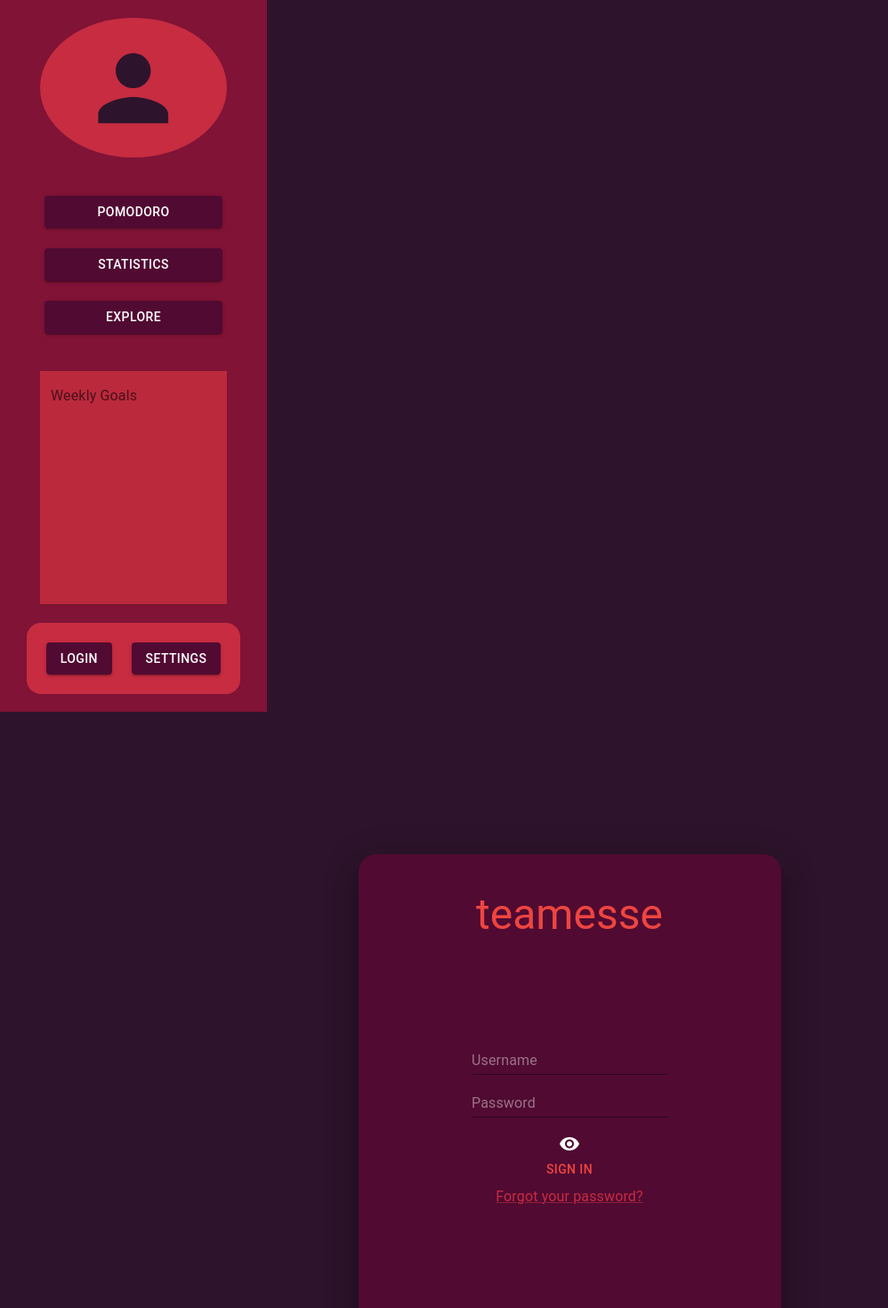
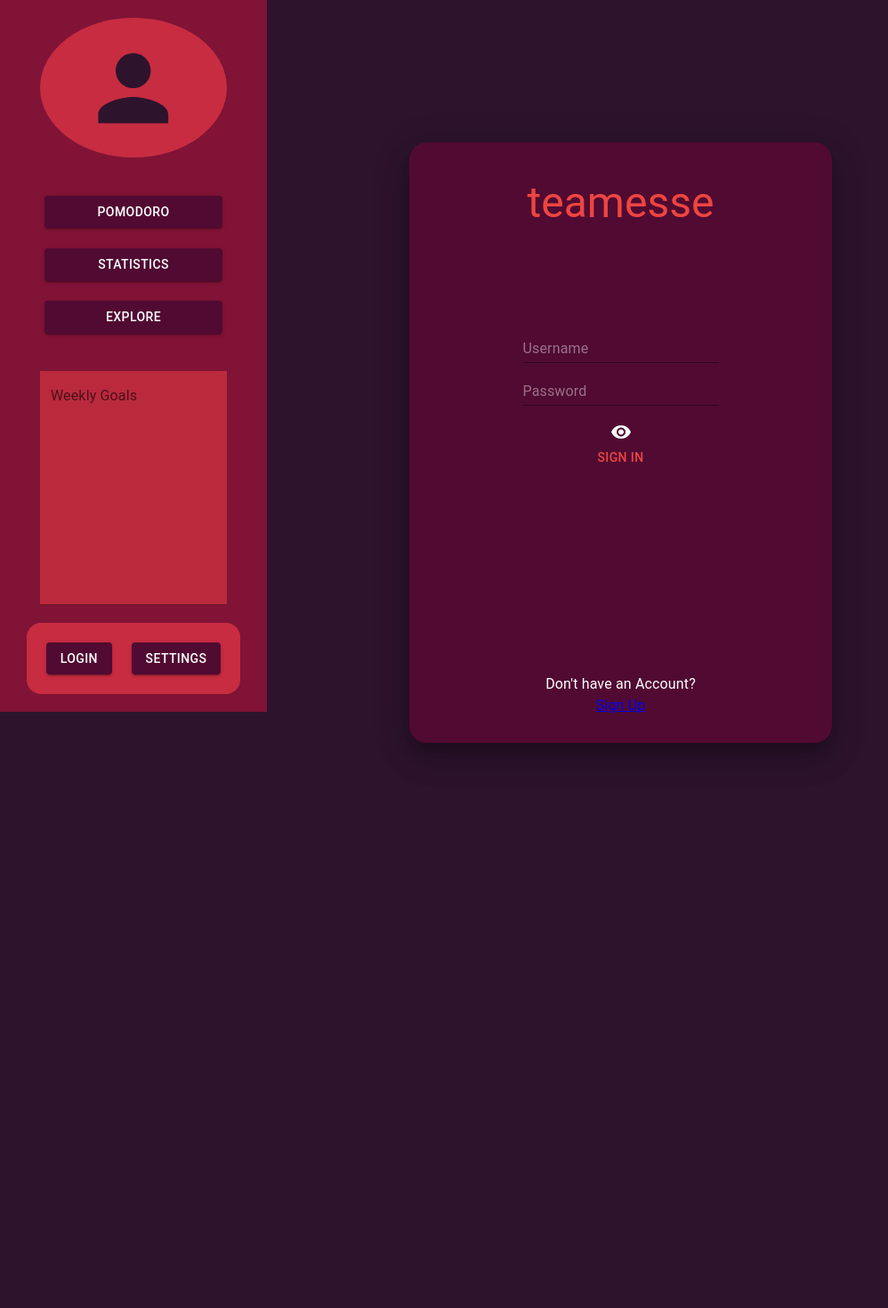
Before and after one commit to dabeedc/teamesse, a React (Create React App) app in the folder pomodoro/: page /login in a window 1280 px wide. Shown: the top 1470 px of the page at 89% size, without its empty margins (0-998 px from the left). After the commit the page ends 995 px from the top, so only its background shows below. Built offline with nearby package versions, Linux system fonts and the light colour scheme.

Commit message:
Added side by side components and fixed routing

```diff
--- a/pomodoro/package.json
+++ b/pomodoro/package.json
@@ -14,7 +14,7 @@
     "react": "^18.1.0",
     "react-dom": "^18.1.0",
     "react-redux": "^8.0.2",
-    "react-router-dom": "^6.3.0",
+    "react-router-dom": "6",
     "react-scripts": "5.0.1",
     "styled-components": "^5.3.5",
     "web-vitals": "^2.1.4"
--- a/pomodoro/public/index.html
+++ b/pomodoro/public/index.html
@@ -24,7 +24,7 @@
       work correctly both with client-side routing and a non-root public URL.
       Learn how to configure a non-root public URL by running `npm run build`.
     -->
-    <title>React App</title>
+    <title>teamesse</title>
   </head>
   <body>
     <noscript>You need to enable JavaScript to run this app.</noscript>
--- a/pomodoro/src/App.css
+++ b/pomodoro/src/App.css
@@ -32,7 +32,13 @@
   from {
     transform: rotate(0deg);
   }
+
   to {
     transform: rotate(360deg);
   }
 }
+
+.container {
+  display: flex;
+  flex-direction: row;
+}
--- a/pomodoro/src/App.js
+++ b/pomodoro/src/App.js
@@ -5,7 +5,6 @@ import LoginPage from "./components/login/LoginPage";
 import SignUpPage from "./components/login/SignUpPage";
 import { Sidebar } from "./sidebar/Sidebar";
 import { Profile } from "./profile/Profile";
-import ReactDOM from "react-dom/client";
 
 import { BrowserRouter as Router, Switch, Routes, Route } from 'react-router-dom';
 
@@ -13,7 +12,11 @@ function App() {
   return (
     <Router>
       <div className="App">
+        <div className="container">
+          <div>
             <Sidebar />
+          </div>
+          <div>
             <Routes>
               <Route path="/" element={<ColorSampler />} />
               <Route path="/color" element={<ColorSampler />} />
@@ -22,8 +25,11 @@ function App() {
               <Route path="/userprofile" element={<Profile />} />
               <Route path="/pomodoro" element={<Clock />} />
             </Routes>
+          </div>
+
+        </div>
       </div >
-    </ Router>
+    </ Router >
   );
 }
 
--- a/pomodoro/src/components/login/LoginPage.js
+++ b/pomodoro/src/components/login/LoginPage.js
@@ -1,10 +1,11 @@
 import { useState } from "react";
 import { CustomCard } from "../CustomCard"
-import { Box, Button, Typography, Input, Stack, Link, Icon } from "@mui/material";
+import { Box, Button, Typography, Input, Stack, Icon } from "@mui/material";
 import VisibilityOffSharpIcon from '@mui/icons-material/VisibilityOffSharp';
 import VisibilitySharpIcon from '@mui/icons-material/VisibilitySharp';
 import { useDispatch } from "react-redux";
 import { userLogin } from "../../redux/slices/account";
+import { Link, useNavigate } from "react-router-dom";
 
 const CARD_SIZE_WIDTH = 475;
 const CARD_SIZE_HEIGHT = 675;
@@ -16,10 +17,13 @@ const LoginPage = () => {
     const [eye, setEye] = useState(false);
     const dispatch = useDispatch();
 
+    let navigate = useNavigate();
+
     const eyeControl = () => {
         setEye(!eye);
         setPasswordVisibility(!passwordVisibility);
     };
+
 
     return (
         <CustomCard sx={{ m: 20 }}>
@@ -38,13 +42,16 @@ const LoginPage = () => {
                         </Icon>
                     </Stack>
                     <Stack>
-                        <Button onClick={() => dispatch(userLogin({ username, password }))}>Sign In</Button>
-                        <Link sx={{ color: "common.second" }} href="">Forgot your password?</Link>
+                        <Button onClick={() => {
+                            dispatch(userLogin({ username, password }))
+                            navigate("/pomodoro")
+                        }}
+                        >Sign In</Button>
                         <br />
                         <Typography sx={{ pt: 25 }} variant="button text">
                             Don't have an Account?
                             <br />
-                            <Link sx={{ color: "common.second" }} href="signup">Sign up</Link>
+                            <Link to={"/signup"}>Sign Up</Link>
                         </Typography>
                     </Stack>
                 </Box>
--- a/pomodoro/src/components/login/SignUpPage.js
+++ b/pomodoro/src/components/login/SignUpPage.js
@@ -9,7 +9,7 @@ const SignUpPage = () => {
         <CustomCard sx={{ m: 20 }}>
             <Box sx={{ width: CARD_SIZE_WIDTH, height: CARD_SIZE_HEIGHT }}>
                 <Typography sx={{ color: "common.first", pt: 5 }} variant="h3">Let's collaborate.</Typography>
-                <Box sx={{pt:15}}>
+                <Box sx={{ pt: 15 }}>
 
                     <Stack
                         justifyContent="center"
@@ -25,7 +25,7 @@ const SignUpPage = () => {
                         <Button>Sign Up!</Button>
                     </Stack>
                     <Stack>
-                    <Typography sx={{ pt: 25 }} variant="button text">
+                        <Typography sx={{ pt: 24 }} variant="button text">
                             Already have an Account?
                             <br />
                             <Link sx={{ color: "common.second" }} href="login">Sign in</Link>
--- a/pomodoro/src/sidebar/Sidebar.js
+++ b/pomodoro/src/sidebar/Sidebar.js
@@ -1,9 +1,11 @@
 import React from "react";
 import { Box, Button, TextField, Avatar, Typography } from "@mui/material";
 import { useSelector } from "react-redux";
+import { useNavigate } from "react-router-dom";
 
 export const Sidebar = () => {
   const { currentUser } = useSelector((state) => state.account);
+  let navigate = useNavigate();
 
   return (
     <>
@@ -46,7 +48,7 @@ export const Sidebar = () => {
           <Button
             variant="contained"
             sx={{ backgroundColor: "common.fourth", width: "200px" }}
-            href="pomodoro"
+            onClick={() => {navigate("/pomodoro");}}
           >
             Pomodoro
           </Button>
@@ -94,7 +96,7 @@ export const Sidebar = () => {
             <Button
               variant="contained"
               sx={{ backgroundColor: "common.fourth" }}
-              href="login"
+              onClick={() => {navigate("/login");}}
             >
               Login
             </Button>
```
Also changed, not shown: 2 other files (tests, documents, lock files or other folders). Lines whose indentation alone changed are shown as unchanged.
